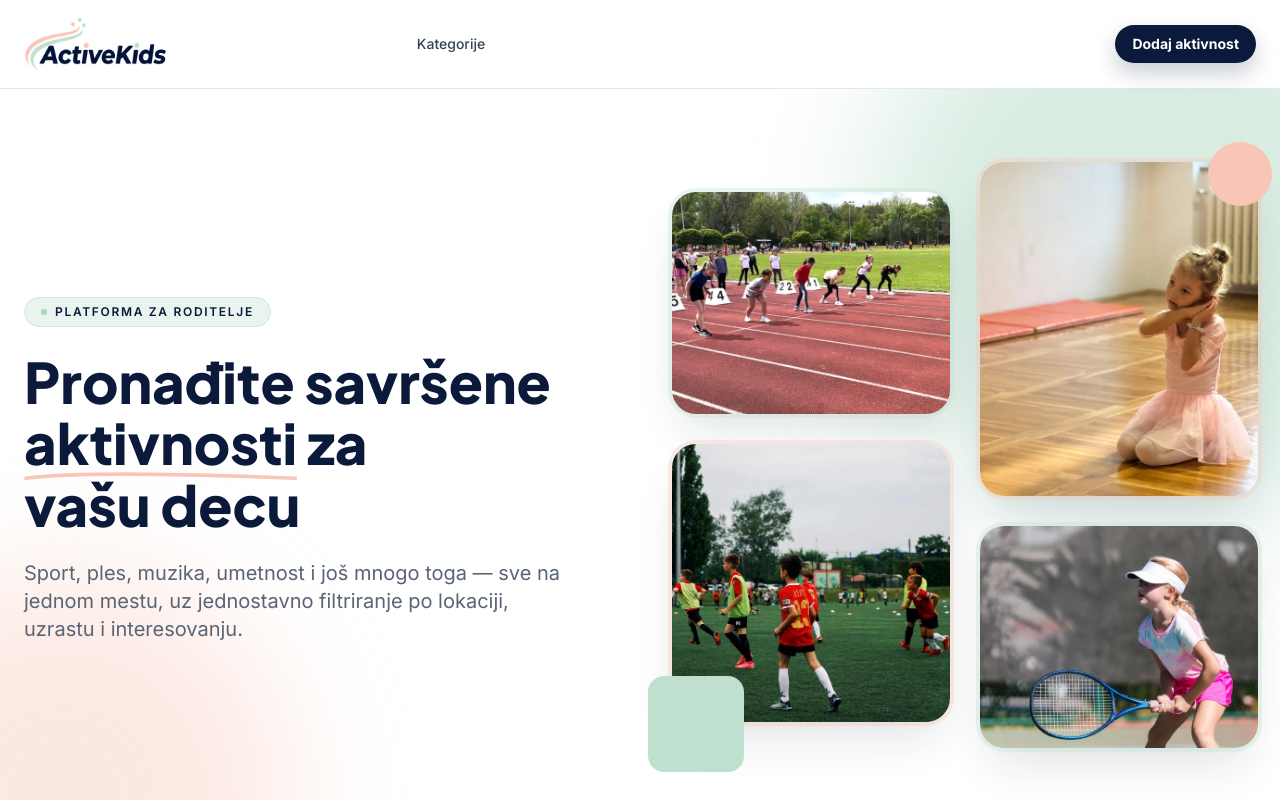
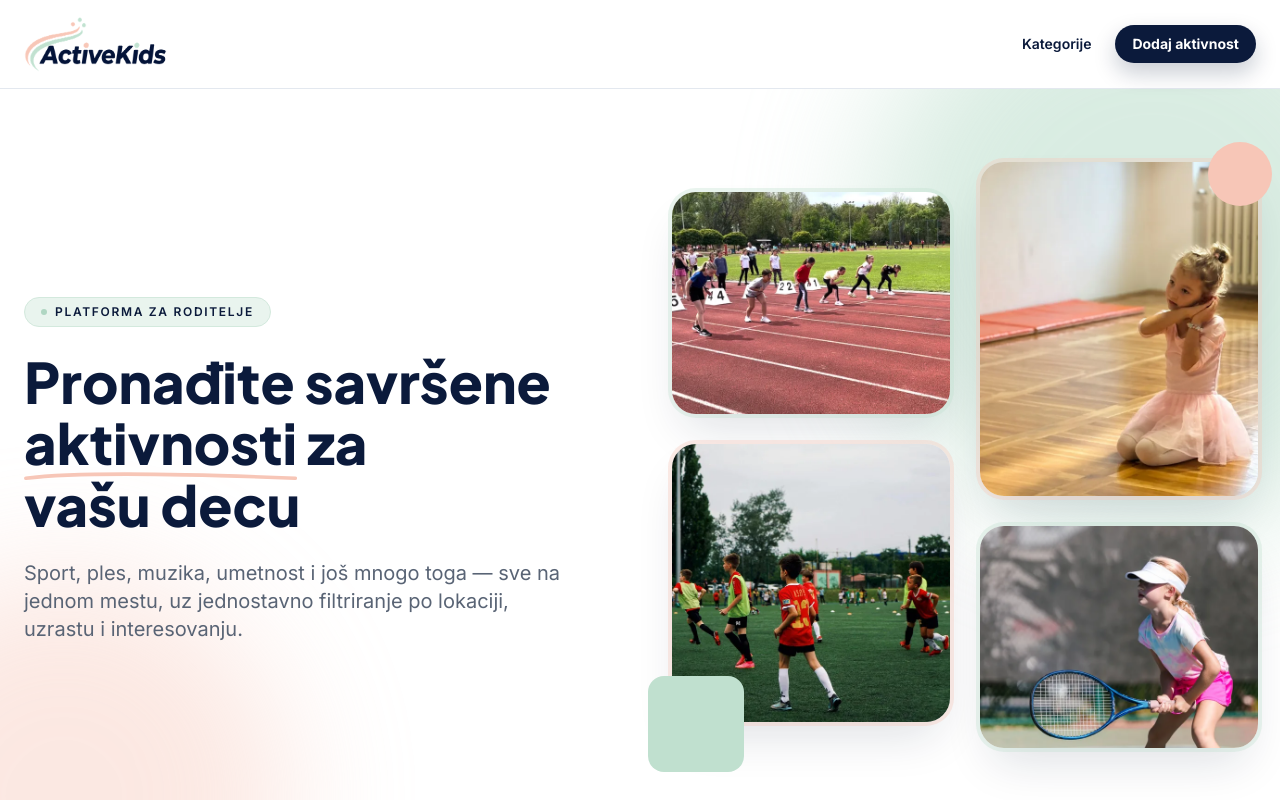
Before and after one commit to jasminafabijan/activekids, a React (Vite) app: page / in a window 1280 px wide. Shown: the top 800 px of the page. Built offline with nearby package versions, Linux system fonts and the light colour scheme.

Commit message:
Added scroll; other small design fixes

```diff
--- a/src/App.tsx
+++ b/src/App.tsx
@@ -1,5 +1,6 @@
 import { BrowserRouter, Route, Routes } from 'react-router-dom'
 import Footer from './components/Footer'
+import ScrollToTop from './components/ScrollToTop'
 import HomePage from './components/HomePage'
 import AdminPage from './pages/AdminPage'
 import CategoryPage from './pages/CategoryPage'
@@ -9,6 +10,9 @@ import SchoolDetailPage from './pages/SchoolDetailPage'
 function App() {
   return (
     <BrowserRouter>
+      <ScrollToTop />
+      <div className="app-shell">
+        <main className="app-shell-main">
           <Routes>
             <Route path="/" element={<HomePage />} />
             <Route path="/pretraga" element={<SearchResultsPage />} />
@@ -16,7 +20,9 @@ function App() {
             <Route path="/skola/:slug" element={<SchoolDetailPage />} />
             <Route path="/admin" element={<AdminPage />} />
           </Routes>
+        </main>
         <Footer />
+      </div>
     </BrowserRouter>
   )
 }
--- a/src/components/HomePage.tsx
+++ b/src/components/HomePage.tsx
@@ -1,5 +1,6 @@
-import { useEffect } from 'react'
-import { useNavigate } from 'react-router-dom'
+import { useLayoutEffect } from 'react'
+import { useLocation, useNavigate } from 'react-router-dom'
+import { jumpToCategories } from '../utils/scrollToElement'
 import CategoryCards from './CategoryCards'
 import FiltersBar, { type FilterValues } from './FiltersBar'
 import Hero from './Hero'
@@ -7,12 +8,15 @@ import Navbar from './Navbar'
 
 const HomePage = () => {
   const navigate = useNavigate()
+  const location = useLocation()
 
-  useEffect(() => {
-    if (window.location.hash === '#kategorije') {
-      document.getElementById('kategorije')?.scrollIntoView({ behavior: 'smooth' })
+  useLayoutEffect(() => {
+    if (location.hash !== '#kategorije') {
+      return
     }
-  }, [])
+
+    jumpToCategories()
+  }, [location.pathname, location.hash])
 
   const handleFilterChange = (filters: FilterValues) => {
     const searchParams = new URLSearchParams()
@@ -37,7 +41,7 @@ const HomePage = () => {
   }
 
   return (
-    <div className="min-h-screen bg-white pt-20">
+    <div className="page-shell">
       <Navbar />
       <Hero />
       <div className="mx-auto max-w-7xl px-4 py-8 sm:px-6">
--- a/src/components/Navbar.tsx
+++ b/src/components/Navbar.tsx
@@ -1,14 +1,24 @@
 import { useState } from 'react'
-import { Link } from 'react-router-dom'
+import { Link, useLocation } from 'react-router-dom'
 import logo from '../assets/images/logo.png'
+import { scrollToCategories } from '../utils/scrollToElement'
 import AddActivityModal from './AddActivityModal'
 
 const Navbar = () => {
     const [isAddActivityOpen, setIsAddActivityOpen] = useState(false)
+    const location = useLocation()
+
+    const handleCategoriesClick = (event: React.MouseEvent<HTMLAnchorElement>) => {
+        if (location.pathname === '/') {
+            event.preventDefault()
+            scrollToCategories()
+            window.history.replaceState(null, '', '/#kategorije')
+        }
+    }
 
     return (
         <>
-      <nav className="fixed top-0 left-0 right-0 z-50 bg-white backdrop-blur-md border-b">
+            <nav className="fixed top-0 left-0 right-0 z-50 border-b bg-white backdrop-blur-md">
                 <div className="mx-auto flex max-w-7xl items-center justify-between gap-6 px-4 py-4 sm:px-6">
                     <Link to="/" className="flex items-center gap-2">
                         <img
@@ -18,16 +28,14 @@ const Navbar = () => {
                         />
                     </Link>
 
-          <div className="hidden md:flex flex-1 justify-center">
-            <button
-              type="button"
-              className="text-sm font-medium text-gray-700 hover:text-blue-600 transition-colors"
+                    <div className="flex items-center gap-4 sm:gap-6">
+                        <Link
+                            to="/#kategorije"
+                            onClick={handleCategoriesClick}
+                            className="navbar-categories-link"
                         >
                             Kategorije
-            </button>
-          </div>
-
-          <div className="flex justify-end flex-1">
+                        </Link>
                         <button
                             type="button"
                             className="btn btn-primary"
--- /dev/null
+++ b/src/components/ScrollToTop.tsx
@@ -0,0 +1,18 @@
+import { useEffect } from 'react'
+import { useLocation } from 'react-router-dom'
+
+const ScrollToTop = () => {
+    const { pathname, hash } = useLocation()
+
+    useEffect(() => {
+        if (pathname === '/' && hash === '#kategorije') {
+            return
+        }
+
+        window.scrollTo(0, 0)
+    }, [pathname, hash])
+
+    return null
+}
+
+export default ScrollToTop
--- a/src/index.css
+++ b/src/index.css
@@ -49,6 +49,27 @@
 }
 
 @layer components {
+    .app-shell {
+        @apply flex min-h-screen flex-col;
+    }
+
+    .app-shell-main {
+        @apply flex-1;
+    }
+
+    .page-shell {
+        @apply bg-white pt-20;
+        padding-bottom: 50px;
+    }
+
+    .navbar-categories-link {
+        @apply text-sm font-semibold text-primary no-underline transition-colors;
+    }
+
+    .navbar-categories-link:hover {
+        color: var(--text-muted);
+    }
+
     .btn {
         @apply inline-flex items-center rounded-full px-4 py-2 text-sm font-bold transition-all;
         border: 1px solid transparent;
@@ -235,6 +256,7 @@
 
     .categories-section {
         @apply py-12 md:py-16;
+        scroll-margin-top: 5.5rem;
     }
 
     .categories-header {
--- a/src/pages/CategoryPage.tsx
+++ b/src/pages/CategoryPage.tsx
@@ -33,7 +33,7 @@ const CategoryPage = () => {
 
   if (!category) {
     return (
-      <div className="min-h-screen bg-white pt-20">
+      <div className="page-shell">
         <Navbar />
         <div className="mx-auto max-w-7xl px-4 py-12 sm:px-6">
           <p className="text-muted">Kategorija nije pronađena.</p>
@@ -46,7 +46,7 @@ const CategoryPage = () => {
   }
 
   return (
-    <div className="min-h-screen bg-white pt-20">
+    <div className="page-shell">
       <Navbar />
       <main className="mx-auto max-w-7xl px-4 py-8 sm:px-6">
         <Link to="/" className="category-page-back">
--- a/src/pages/SchoolDetailPage.tsx
+++ b/src/pages/SchoolDetailPage.tsx
@@ -141,7 +141,7 @@ const SchoolDetailPage = () => {
 
   if (!school) {
     return (
-      <div className="min-h-screen bg-white pt-20">
+      <div className="page-shell">
         <Navbar />
         <div className="mx-auto max-w-7xl px-4 py-12 sm:px-6">
           <p className="text-muted">Škola nije pronađena.</p>
@@ -229,7 +229,7 @@ const SchoolDetailPage = () => {
     school.addresses?.filter((address) => address.lat != null && address.lng != null) ?? []
 
   return (
-    <div className="min-h-screen bg-white pt-20">
+    <div className="page-shell">
       <Navbar />
       <main className="mx-auto max-w-7xl px-4 py-8 sm:px-6">
         {category && (
--- a/src/pages/SearchResultsPage.tsx
+++ b/src/pages/SearchResultsPage.tsx
@@ -69,7 +69,7 @@ const SearchResultsPage = () => {
   const showCategoryTag = filters.activities.length === 0
 
   return (
-    <div className="min-h-screen bg-white pt-20">
+    <div className="page-shell">
       <Navbar />
       <main className="mx-auto max-w-7xl px-4 py-8 sm:px-6">
         <Link to="/" className="category-page-back">
--- a/src/pages/admin.css
+++ b/src/pages/admin.css
@@ -1,7 +1,6 @@
 .admin-page {
-    min-height: 100vh;
     background-color: #fff;
-    padding: 2rem 1rem;
+    padding: 2rem 1rem 50px;
 }
 
 @media (min-width: 640px) {
--- /dev/null
+++ b/src/utils/scrollToElement.ts
@@ -0,0 +1,49 @@
+const getScrollOffset = (element: HTMLElement) => {
+    const marginTop = parseFloat(getComputedStyle(element).scrollMarginTop)
+
+    return Number.isFinite(marginTop) ? marginTop : 0
+}
+
+const getScrollTarget = (element: HTMLElement) =>
+    element.getBoundingClientRect().top + window.scrollY - getScrollOffset(element)
+
+export const scrollToElement = (elementId: string, duration = 900) => {
+    const element = document.getElementById(elementId)
+
+    if (!element) {
+        return
+    }
+
+    const target = getScrollTarget(element)
+
+    if (duration <= 0) {
+        window.scrollTo(0, target)
+        return
+    }
+
+    const start = window.scrollY
+    const distance = target - start
+
+    if (Math.abs(distance) < 2) {
+        return
+    }
+
+    const startTime = performance.now()
+
+    const step = (currentTime: number) => {
+        const elapsed = currentTime - startTime
+        const progress = Math.min(elapsed / duration, 1)
+
+        window.scrollTo(0, start + distance * progress)
+
+        if (progress < 1) {
+            requestAnimationFrame(step)
+        }
+    }
+
+    requestAnimationFrame(step)
+}
+
+export const scrollToCategories = () => scrollToElement('kategorije')
+
+export const jumpToCategories = () => scrollToElement('kategorije', 0)
```
Lines whose indentation alone changed are shown as unchanged.
